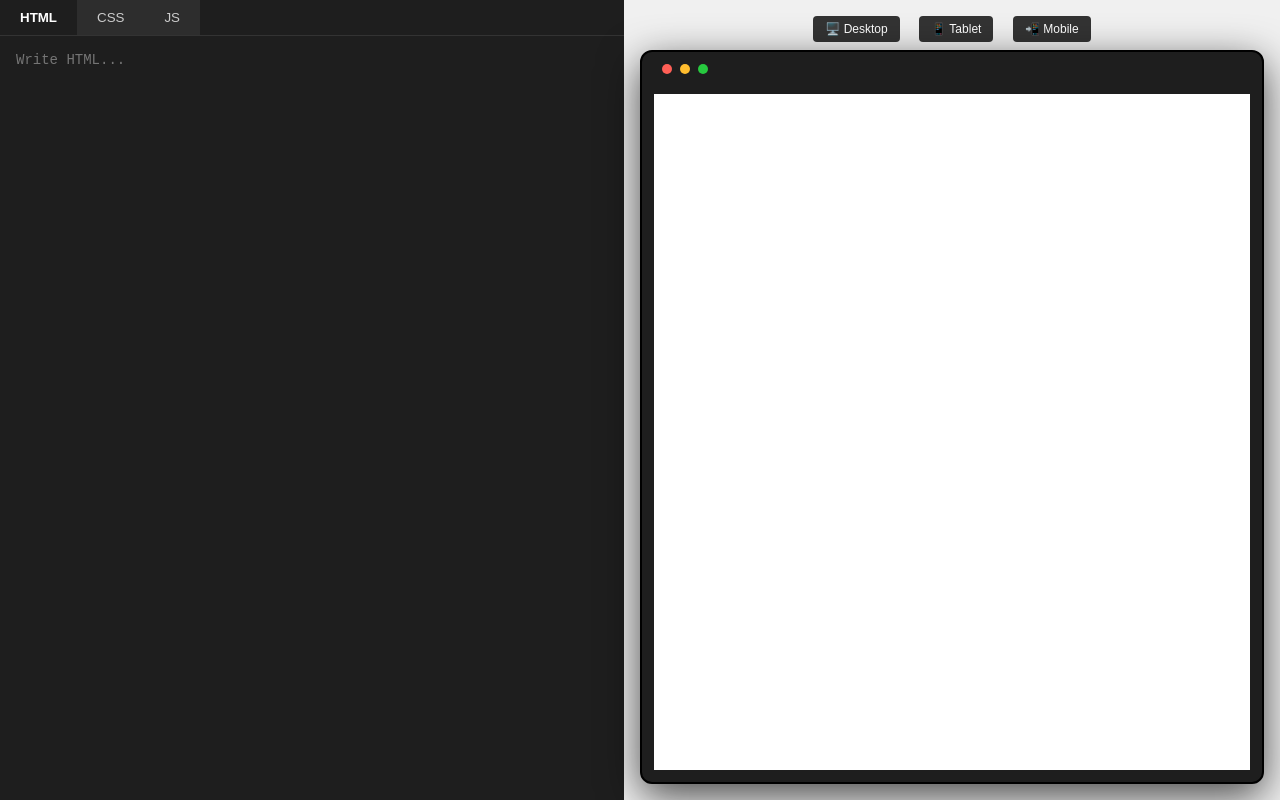
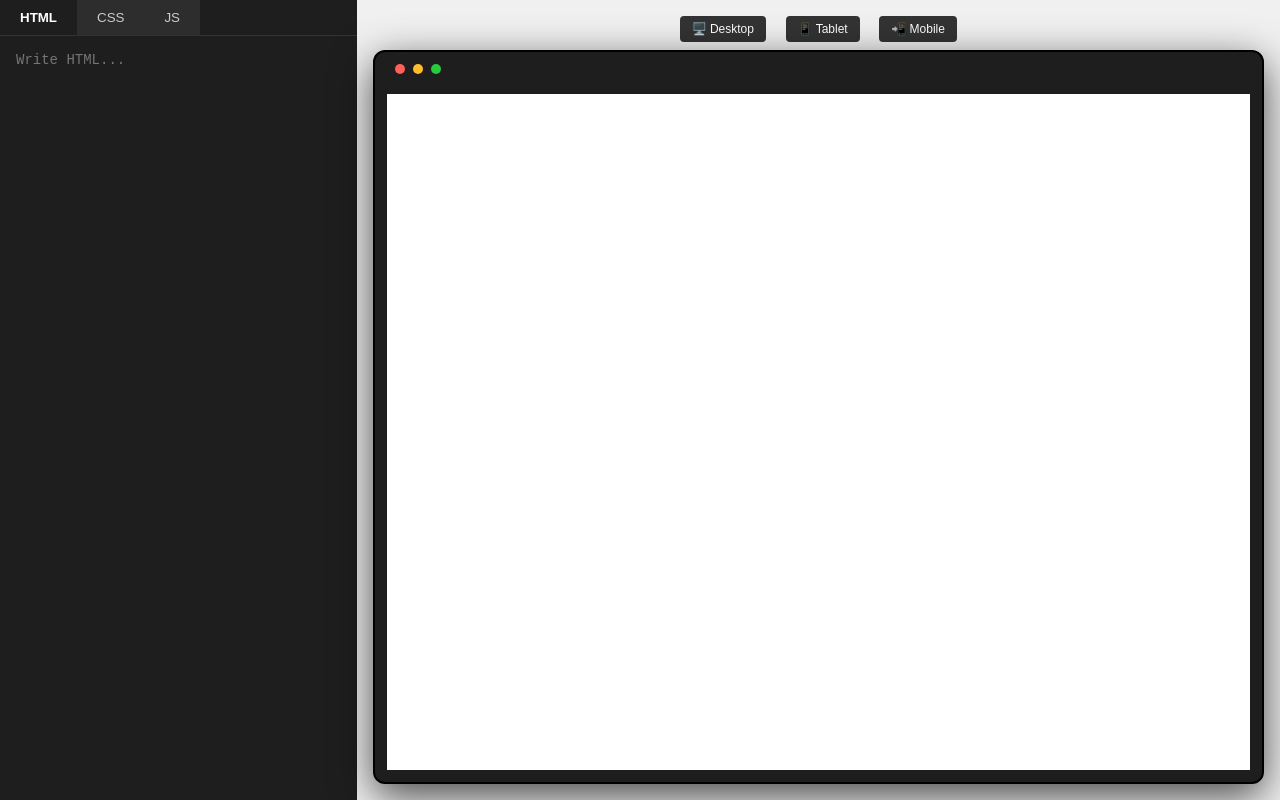
Before and after one commit to Abhi-Kaushik274/HTML-Editor, a plain HTML site: page index.html in a window 1280 px wide. Drawn offline with Linux system fonts and the light colour scheme.

Commit message:
Update style.css

```diff
--- a/style.css
+++ b/style.css
@@ -24,7 +24,7 @@ body {
 }
 
 .editor {
-  flex: 1;
+  flex: 0.4;
   background-color: #252526;
   display: flex;
   flex-direction: column;
```
